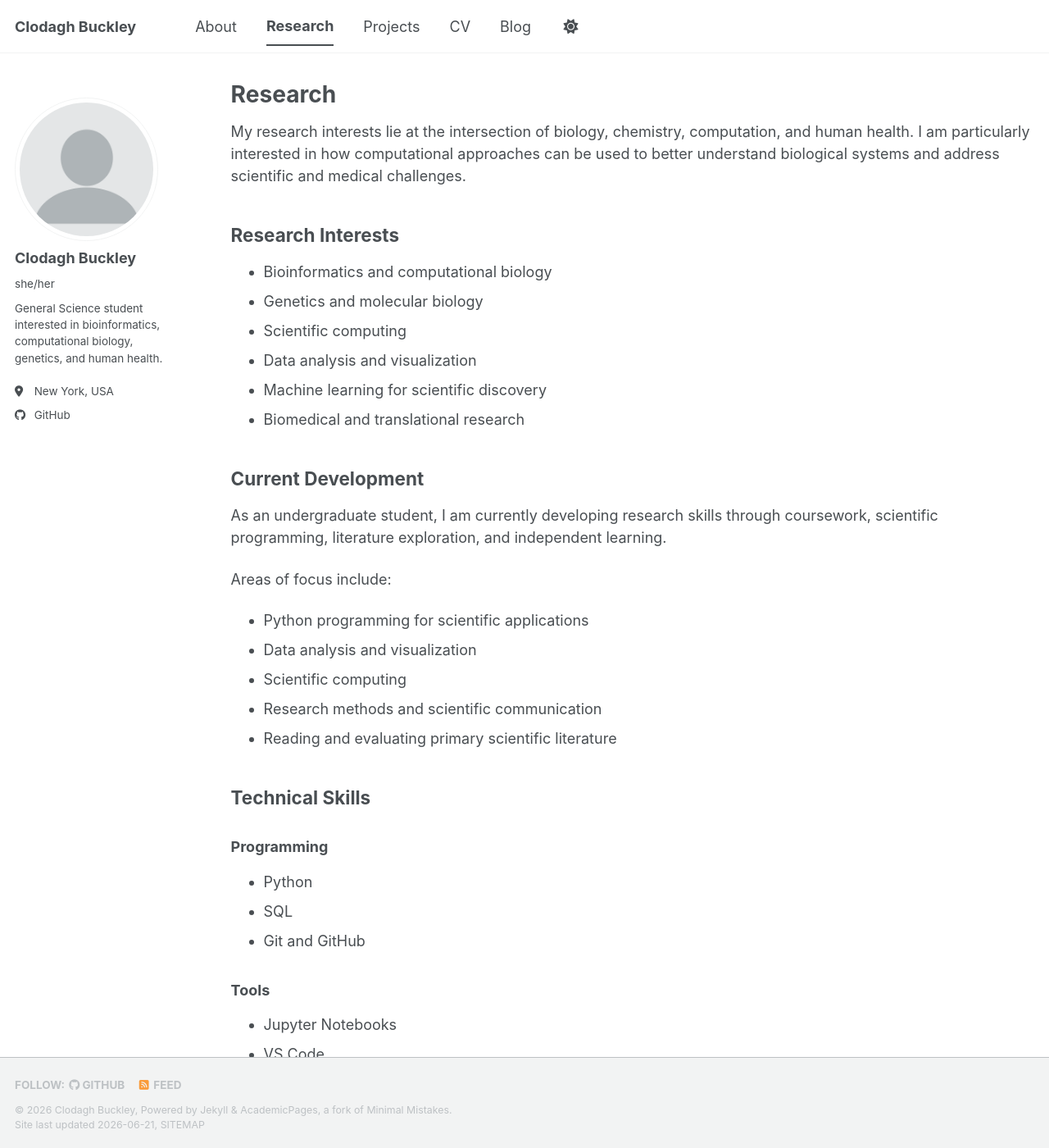
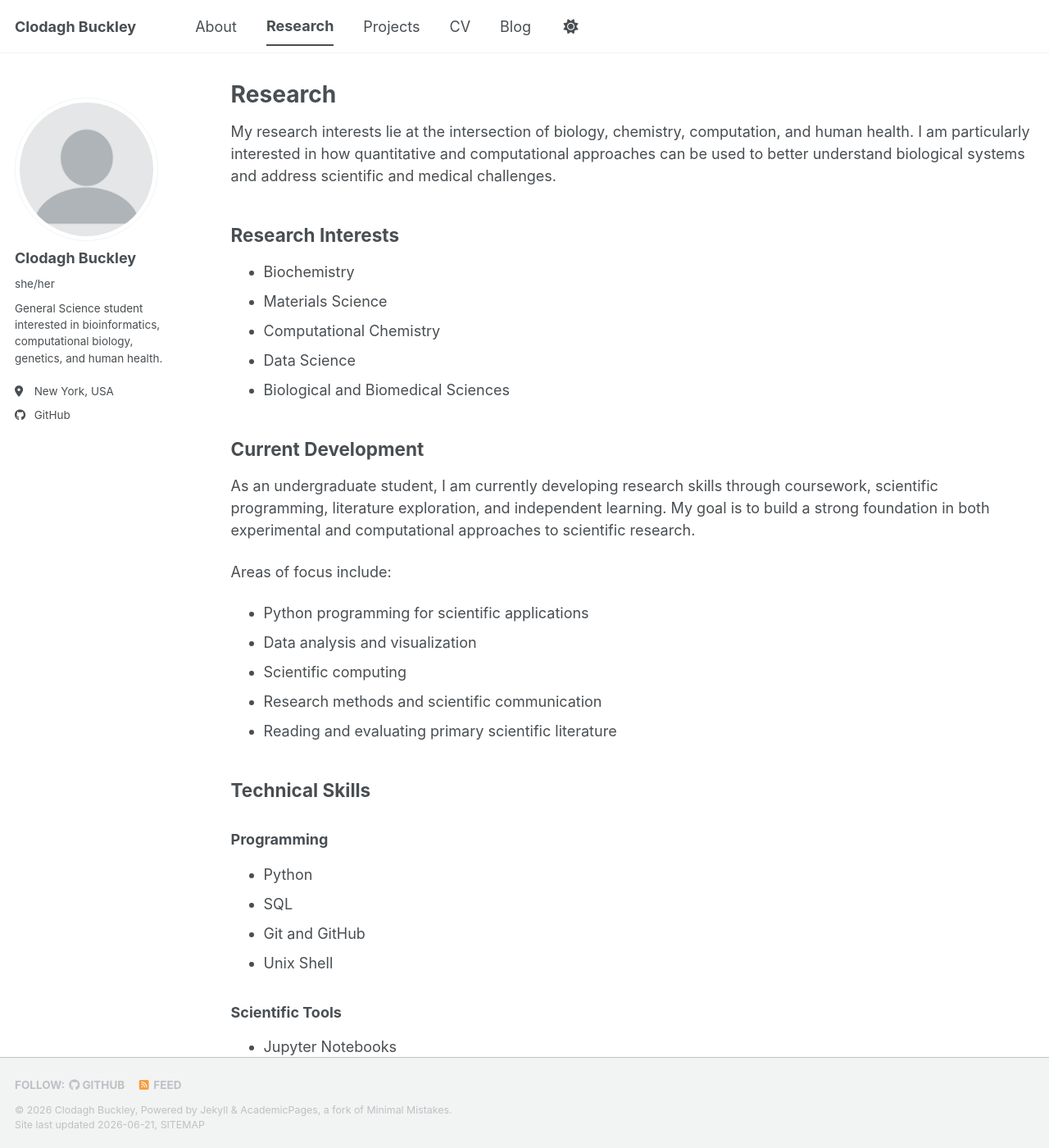
Before and after one commit to clodaghbuckley/clodaghbuckley.github.io, a Jekyll site: the page built from _pages/research.md, in a window 1280 px wide and 1400 px high. Shown: the whole window at 82% size. Built offline with Jekyll 4.4.1, drawn with Linux system fonts in a browser that asks for light colours; a script bundle is joined from its source files by our own code; library files that are not in the unit come from our copies; some of the changed text lies outside the part shown.

Commit message:
Update website content

```diff
--- a/_pages/research.md
+++ b/_pages/research.md
@@ -6,43 +6,42 @@ permalink: /research/
 author_profile: true
 ---
 
-My research interests lie at the intersection of biology, chemistry, computation, and human health. I am particularly interested in how computational approaches can be used to better understand biological systems and address scientific and medical challenges.
+My research interests lie at the intersection of biology, chemistry, computation, and human health. I am particularly interested in how quantitative and computational approaches can be used to better understand biological systems and address scientific and medical challenges.
 
 ## Research Interests
 
-* Bioinformatics and computational biology
-* Genetics and molecular biology
-* Scientific computing
-* Data analysis and visualization
-* Machine learning for scientific discovery
-* Biomedical and translational research
+* Biochemistry
+* Materials Science
+* Computational Chemistry
+* Data Science
+* Biological and Biomedical Sciences
 
 ## Current Development
 
-As an undergraduate student, I am currently developing research skills through coursework, scientific programming, literature exploration, and independent learning.
+As an undergraduate student, I am currently developing research skills through coursework, scientific programming, literature exploration, and independent learning. My goal is to build a strong foundation in both experimental and computational approaches to scientific research.
 
 Areas of focus include:
-
 * Python programming for scientific applications
 * Data analysis and visualization
 * Scientific computing
 * Research methods and scientific communication
 * Reading and evaluating primary scientific literature
 
+
 ## Technical Skills
 
 ### Programming
-
 * Python
 * SQL
 * Git and GitHub
+* Unix Shell
 
-### Tools
-
+### Scientific Tools
 * Jupyter Notebooks
 * VS Code
-* Linux/Unix Shell
+* Fusion 360
+
 
 ## Future Directions
 
-I hope to pursue graduate study and a research career focused on applying computational and quantitative approaches to biological and biomedical questions. My long-term interests include combining experimental science, data analysis, and computation to contribute to advances in human health and scientific discovery.
+I hope to pursue advanced study in the biological sciences and contribute to research that combines experimental science, computation, and quantitative analysis to better understand human health and disease.
```
